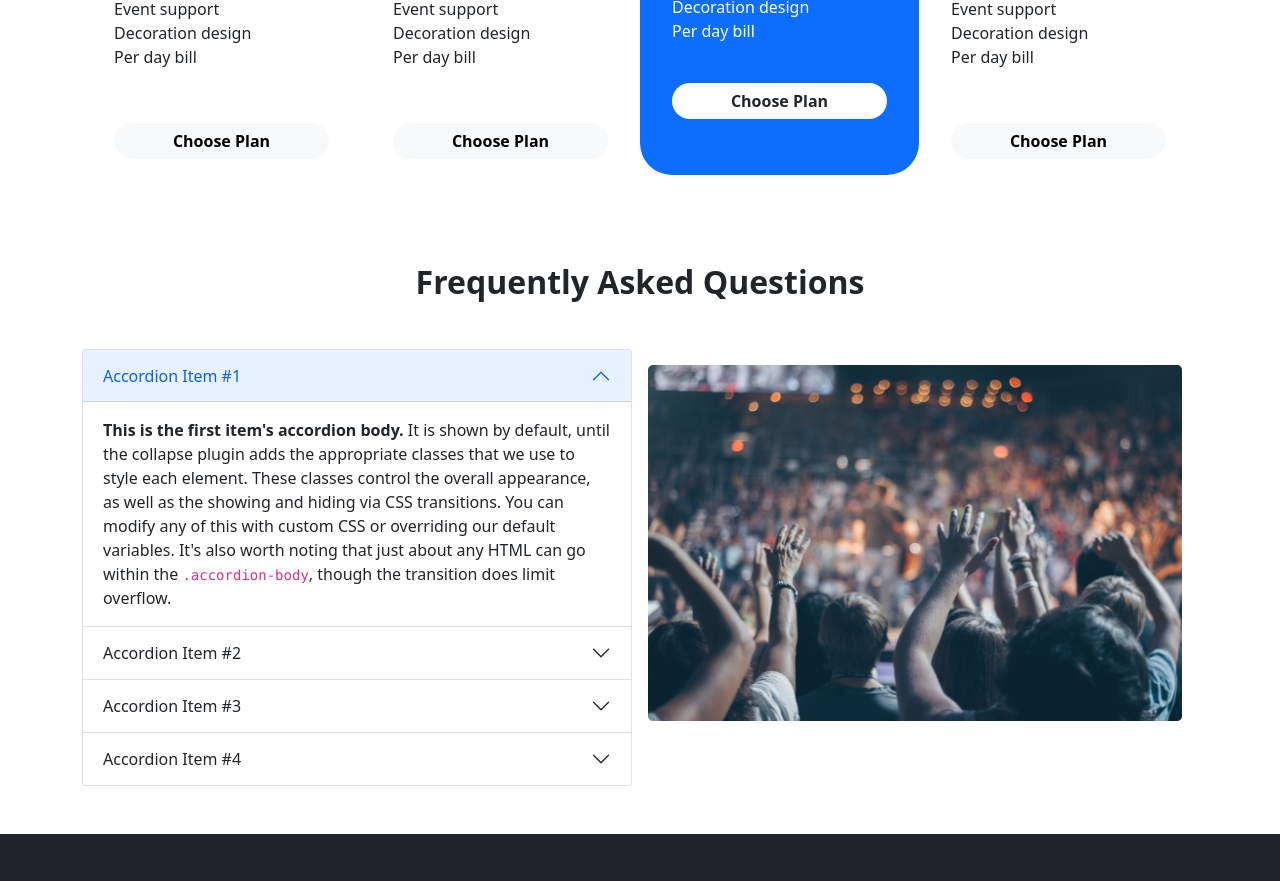
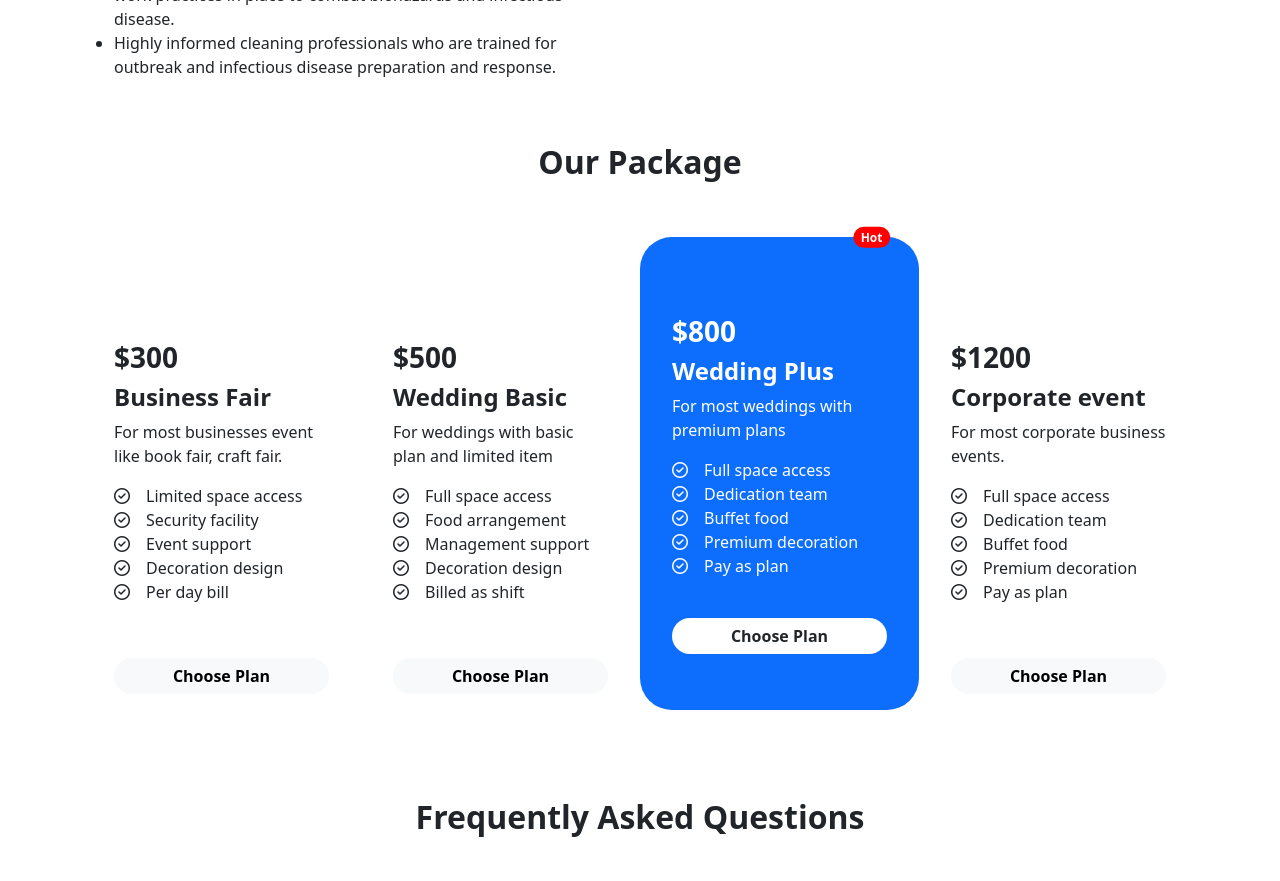
Before and after one commit to abdulmomin956/convention-center, a plain HTML site: page index.html in a window 1280 px wide. Shown: the part 1112-1993 px from the top of the page. Drawn offline with nearby package versions, Linux system fonts and the light colour scheme.

Commit message:
text complete

```diff
--- a/index.html
+++ b/index.html
@@ -5,6 +5,7 @@
     <meta charset="UTF-8">
     <meta http-equiv="X-UA-Compatible" content="IE=edge">
     <meta name="viewport" content="width=device-width, initial-scale=1.0">
+    <script src="https://kit.fontawesome.com/82be084f37.js" crossorigin="anonymous"></script>
     <title>Convention Center</title>
     <link href="https://cdn.jsdelivr.net/npm/bootstrap@5.1.3/dist/css/bootstrap.min.css" rel="stylesheet"
         integrity="sha384-1BmE4kWBq78iYhFldvKuhfTAU6auU8tT94WrHftjDbrCEXSU1oBoqyl2QvZ6jIW3" crossorigin="anonymous">
@@ -16,7 +17,7 @@
         <!-- navigation start -->
         <nav class="navbar navbar-expand-lg navbar-light bg-white py-4">
             <div class="container">
-                <a class="navbar-brand fw-bold" href="#">Convention Center</a>
+                <a class="navbar-brand fw-bold" href="#">AM Convention Center</a>
                 <button class="navbar-toggler" type="button" data-bs-toggle="collapse"
                     data-bs-target="#navbarSupportedContent" aria-controls="navbarSupportedContent"
                     aria-expanded="false" aria-label="Toggle navigation">
@@ -60,9 +61,9 @@
                         <div style="max-width: 639px;" class="carousel-caption d-block mx-auto">
                             <h1>The perfect venue for your
                                 next event</h1>
-                            <p>Lorem ipsum dolor, sit amet consectetur adipisicing elit. Similique perspiciatis facilis
-                                sint
-                                nihil repudiandae tenetur necessitatibus officia aliquid incidunt. Laudantium!</p>
+                            <p>Whether you’re organising an internal company conference, a sales meeting, an incentives
+                                week, a product launch, or anything else, we provide the most diverse selection of
+                                hotels and venues across Asia.</p>
                             <button class="btn btn-light fw-bold text-primary px-4">Book Now</button>
                         </div>
                     </div>
@@ -71,10 +72,9 @@
                         <img src="images/banner (1).png" style="margin-left: 50%;
                         transform: translateX(-50%);" class="d-block h-100" alt="...">
                         <div style="max-width: 639px;" class="carousel-caption d-block mx-auto">
-                            <h1>This will be second label of the slider</h1>
-                            <p>Lorem ipsum dolor, sit amet consectetur adipisicing elit. Similique perspiciatis facilis
-                                sint
-                                nihil repudiandae tenetur necessitatibus officia aliquid incidunt. Laudantium!</p>
+                            <h1>Unparalleled Convention Center at Decoration</h1>
+                            <p>Our mission is to provide unparalleled service in a world class venue. We invite you to
+                                come and experience the AM Convention Center for yourself.</p>
                             <button class="btn btn-light fw-bold text-primary px-4">Book Now</button>
                         </div>
                     </div>
@@ -83,10 +83,10 @@
                         <img src="images/banner (2).png" style="margin-left: 50%;
                         transform: translateX(-50%);" class="d-block h-100" alt="...">
                         <div style="max-width: 639px;" class="carousel-caption d-block mx-auto">
-                            <h1>This will be Third label of the slider</h1>
-                            <p>Lorem ipsum dolor, sit amet consectetur adipisicing elit. Similique perspiciatis facilis
-                                sint
-                                nihil repudiandae tenetur necessitatibus officia aliquid incidunt. Laudantium!</p>
+                            <h1>Spend memorable moments without interruption</h1>
+                            <p>we can create powerful moments that linger long in our customer’s memories. The recipe
+                                for success, according to the Heath brothers, involves one or more of the following
+                                ingredients</p>
                             <button class="btn btn-light fw-bold text-primary px-4">Book Now</button>
                         </div>
                     </div>
@@ -106,6 +106,41 @@
     </header>
     <!-- carousel end  -->
 
+    <!-- Extra part start  -->
+    <section class="container mb-5">
+        <div class="toast show ms-auto" role="alert" aria-live="assertive" aria-atomic="true">
+            <div class="d-flex justify-content-end">
+                <div class="toast-body"> <i class="fas fa-gift"></i>
+                    20% off on next booking
+                </div>
+                <button type="button" class="btn-close ms-auto my-auto" data-bs-dismiss="toast"
+                    aria-label="Close"></button>
+            </div>
+        </div>
+        <div class="row g-5">
+            <div class="col-sm-6 pe-5">
+                <h1 class="fw-bold mb-4">GBAC STAR Accreditation </h1>
+                <p>AM Convention Center has received the coveted Global Biorisk Advisory Council’s (GBAC) STAR Facility
+                    Accreditation for its commitment to ensuring a clean, safe, and healthy environment for its
+                    employees, customers, and stakeholders. GBAC STAR is the gold standard of prepared facilities. The
+                    accreditation means AM Convention Center has:
+                <ul>
+                    <li>Established and maintained a cleaning, disinfection, and infectious disease prevention program
+                        to minimize risks associated with infectious agents like the novel coronavirus.</li>
+                    <li>The proper cleaning protocols, disinfection techniques, and work practices in place to combat
+                        biohazards and infectious disease.</li>
+                    <li>Highly informed cleaning professionals who are trained for outbreak and infectious disease
+                        preparation and response.</li>
+                </ul>
+                </p>
+            </div>
+            <div class="col-sm-5">
+                <img class="d-block w-75 w-sm-auto mb-2" src="images/2021-GBAC-Star-Facility-Logo-for-Website.png"
+                    alt="">
+            </div>
+        </div>
+    </section>
+
     <!-- our package start  -->
     <section class="container mb-5">
         <h2 class="text-center mb-5 fw-bold">Our Package</h2>
@@ -117,11 +152,11 @@
                     <p class="card-text">For most businesses event
                         like book fair, craft fair.</p>
                     <ul class="list-unstyled">
-                        <li>Limited space access</li>
-                        <li>Security facility</li>
-                        <li>Event support</li>
-                        <li>Decoration design</li>
-                        <li>Per day bill</li>
+                        <li><i class="far fa-check-circle"></i>Limited space access</li>
+                        <li><i class="far fa-check-circle"></i>Security facility</li>
+                        <li><i class="far fa-check-circle"></i>Event support</li>
+                        <li><i class="far fa-check-circle"></i>Decoration design</li>
+                        <li><i class="far fa-check-circle"></i>Per day bill</li>
                     </ul>
                 </div>
                 <div class="card-footer border-0 bg-white">
@@ -130,16 +165,16 @@
             </div>
             <div class="card border-0 px-3 py-5 mt-5">
                 <div class="card-body">
-                    <h3 class="card-title fw-bold">$300</h3>
-                    <h4 class="fw-bold">Business Fair</h4>
-                    <p class="card-text">For most businesses event
-                        like book fair, craft fair.</p>
+                    <h3 class="card-title fw-bold">$500</h3>
+                    <h4 class="fw-bold">Wedding Basic</h4>
+                    <p class="card-text">For weddings with basic plan
+                        and limited item</p>
                     <ul class="list-unstyled">
-                        <li>Limited space access</li>
-                        <li>Security facility</li>
-                        <li>Event support</li>
-                        <li>Decoration design</li>
-                        <li>Per day bill</li>
+                        <li><i class="far fa-check-circle"></i>Full space access</li>
+                        <li><i class="far fa-check-circle"></i>Food arrangement</li>
+                        <li><i class="far fa-check-circle"></i>Management support</li>
+                        <li><i class="far fa-check-circle"></i>Decoration design</li>
+                        <li><i class="far fa-check-circle"></i>Billed as shift</li>
                     </ul>
                 </div>
                 <div class="card-footer border-0 bg-white">
@@ -150,19 +185,18 @@
                 style="position: relative; top: -40px; border-radius: 2rem;">
                 <button type="button" class="btn btn-primary position-relative"></button>
                 <div class="card-body">
-                    <h3 class="card-title fw-bold">$300</h3>
-                    <h4 class="fw-bold">Business Fair</h4>
-                    <p class="card-text">For most businesses event
-                        like book fair, craft fair.</p>
+                    <h3 class="card-title fw-bold">$800</h3>
+                    <h4 class="fw-bold">Wedding Plus</h4>
+                    <p class="card-text">For most weddings with premium plans</p>
                     <ul class="list-unstyled">
-                        <li>Limited space access</li>
-                        <li>Security facility</li>
-                        <li>Event support</li>
-                        <li>Decoration design</li>
-                        <li>Per day bill</li>
+                        <li><i class="far fa-check-circle"></i>Full space access</li>
+                        <li><i class="far fa-check-circle"></i>Dedication team</li>
+                        <li><i class="far fa-check-circle"></i>Buffet food</li>
+                        <li><i class="far fa-check-circle"></i>Premium decoration</li>
+                        <li><i class="far fa-check-circle"></i>Pay as plan</li>
                     </ul>
                     <span class="position-absolute top-0 translate-middle badge rounded-pill"
-                        style="right: 30px;background-color: red;">Hot</span>
+                        style="right: 10px;background-color: red;">Hot</span>
                     <span class="visually-hidden">unread messages</span>
                     </span>
                     </button>
@@ -173,16 +207,16 @@
             </div>
             <div class="card border-0 px-3 py-5 mt-5">
                 <div class="card-body">
-                    <h3 class="card-title fw-bold">$300</h3>
-                    <h4 class="fw-bold">Business Fair</h4>
-                    <p class="card-text">For most businesses event
-                        like book fair, craft fair.</p>
+                    <h3 class="card-title fw-bold">$1200</h3>
+                    <h4 class="fw-bold">Corporate event</h4>
+                    <p class="card-text">For most corporate business
+                        events.</p>
                     <ul class="list-unstyled">
-                        <li>Limited space access</li>
-                        <li>Security facility</li>
-                        <li>Event support</li>
-                        <li>Decoration design</li>
-                        <li>Per day bill</li>
+                        <li><i class="far fa-check-circle"></i>Full space access</li>
+                        <li><i class="far fa-check-circle"></i>Dedication team</li>
+                        <li><i class="far fa-check-circle"></i>Buffet food</li>
+                        <li><i class="far fa-check-circle"></i>Premium decoration</li>
+                        <li><i class="far fa-check-circle"></i>Pay as plan</li>
                     </ul>
                 </div>
                 <div class="card-footer border-0 bg-white">
@@ -204,18 +238,15 @@
                         <h2 class="accordion-header" id="headingOne">
                             <button class="accordion-button" type="button" data-bs-toggle="collapse"
                                 data-bs-target="#collapseOne" aria-expanded="true" aria-controls="collapseOne">
-                                Accordion Item #1
+                                What’s the difference between event design and event planning?
                             </button>
                         </h2>
                         <div id="collapseOne" class="accordion-collapse collapse show" aria-labelledby="headingOne"
                             data-bs-parent="#accordionExample">
                             <div class="accordion-body">
-                                <strong>This is the first item's accordion body.</strong> It is shown by default, until
-                                the collapse plugin adds the appropriate classes that we use to style each element.
-                                These classes control the overall appearance, as well as the showing and hiding via CSS
-                                transitions. You can modify any of this with custom CSS or overriding our default
-                                variables. It's also worth noting that just about any HTML can go within the
-                                <code>.accordion-body</code>, though the transition does limit overflow.
+                                Event design and event planning work hand in hand to deliver a successful event.Events
+                                by Knight offer tailor made events. This means we incorporate both event design and
+                                event planning to create that perfect event.
                             </div>
                         </div>
                     </div>
@@ -223,18 +254,15 @@
                         <h2 class="accordion-header" id="headingTwo">
                             <button class="accordion-button collapsed" type="button" data-bs-toggle="collapse"
                                 data-bs-target="#collapseTwo" aria-expanded="false" aria-controls="collapseTwo">
-                                Accordion Item #2
+                                How early do we need to start planning an event?
                             </button>
                         </h2>
                         <div id="collapseTwo" class="accordion-collapse collapse" aria-labelledby="headingTwo"
                             data-bs-parent="#accordionExample">
                             <div class="accordion-body">
-                                <strong>This is the second item's accordion body.</strong> It is hidden by default,
-                                until the collapse plugin adds the appropriate classes that we use to style each
-                                element. These classes control the overall appearance, as well as the showing and hiding
-                                via CSS transitions. You can modify any of this with custom CSS or overriding our
-                                default variables. It's also worth noting that just about any HTML can go within the
-                                <code>.accordion-body</code>, though the transition does limit overflow.
+                                The time to plan events varies from a few weeks to years. If your event is small, you
+                                can probably put it together in a month or two. A good rule of thumb for any major
+                                event, from weddings to a company holiday party, is six months.
                             </div>
                         </div>
                     </div>
@@ -242,18 +270,16 @@
                         <h2 class="accordion-header" id="headingThree">
                             <button class="accordion-button collapsed" type="button" data-bs-toggle="collapse"
                                 data-bs-target="#collapseThree" aria-expanded="false" aria-controls="collapseThree">
-                                Accordion Item #3
+                                What is your refund and cancellation policy?
                             </button>
                         </h2>
                         <div id="collapseThree" class="accordion-collapse collapse" aria-labelledby="headingThree"
                             data-bs-parent="#accordionExample">
                             <div class="accordion-body">
-                                <strong>This is the third item's accordion body.</strong> It is hidden by default, until
-                                the collapse plugin adds the appropriate classes that we use to style each element.
-                                These classes control the overall appearance, as well as the showing and hiding via CSS
-                                transitions. You can modify any of this with custom CSS or overriding our default
-                                variables. It's also worth noting that just about any HTML can go within the
-                                <code>.accordion-body</code>, though the transition does limit overflow.
+                                Cancellation and refund policies differ according to the payment term.
+
+                                If you purchased your subscription through a third party, please refer to any terms and
+                                conditions provided to you in connection with purchase.
                             </div>
                         </div>
                     </div>
@@ -261,18 +287,21 @@
                         <h2 class="accordion-header" id="headingFour">
                             <button class="accordion-button collapsed" type="button" data-bs-toggle="collapse"
                                 data-bs-target="#collapseFour" aria-expanded="false" aria-controls="collapseFour">
-                                Accordion Item #4
+                                How do you keep budgets on track?
                             </button>
                         </h2>
                         <div id="collapseFour" class="accordion-collapse collapse" aria-labelledby="headingFour"
                             data-bs-parent="#accordionExample">
                             <div class="accordion-body">
-                                <strong>This is the third item's accordion body.</strong> It is hidden by default, until
-                                the collapse plugin adds the appropriate classes that we use to style each element.
-                                These classes control the overall appearance, as well as the showing and hiding via CSS
-                                transitions. You can modify any of this with custom CSS or overriding our default
-                                variables. It's also worth noting that just about any HTML can go within the
-                                <code>.accordion-body</code>, though the transition does limit overflow.
+                                As soon as you start spending your own money, it’s time to start tracking your spending
+                                so that you can create and follow a personal budget. Keeping track of expenses, while
+                                sometimes tedious, is the best way to find out exactly where your money is going. <br>
+
+                                The simplest way to keep track of your finances, especially your cash, is the low-tech
+                                way, with a notebook and a pen. By carrying around the notebook with you, you can track
+                                exactly where every dollar is going–from a small coffee on your way to work to a
+                                spending splurge at the mall. If you’d prefer, on a daily or weekly basis, you can
+                                transfer your handwritten notes to a computer spreadsheet.
                             </div>
                         </div>
                     </div>
@@ -293,9 +322,11 @@
 
             <div class="order-1 order-sm-2 d-flex flex-column">
                 <p>Get the App</p>
-                <a href=""><img class="mb-2" style="width: 135px;
+                <a target="_blank" href="https://play.google.com/store/apps/details?id=com.zhiliaoapp.musically"><img
+                        class="mb-2" style="width: 135px;
                 height: 40px;" src="images/googleplaystore.png" alt=""></a>
-                <a href=""><img style="width: 135px;
+                <a target="_blank" href="https://apps.apple.com/us/app/craft-docs-and-notes-editor/id1487937127"><img
+                        style="width: 135px;
                 height: 40px;" src="images/appstore.svg" alt=""></a>
 
             </div>
--- a/style/style.css
+++ b/style/style.css
@@ -4,3 +4,6 @@
         top:0px;
     }
 }
+.far{
+    margin-right: 1rem !important;
+}
```
Also changed, not shown: images/2021-GBAC-Star-Facility-Logo-for-Website.png (added).
